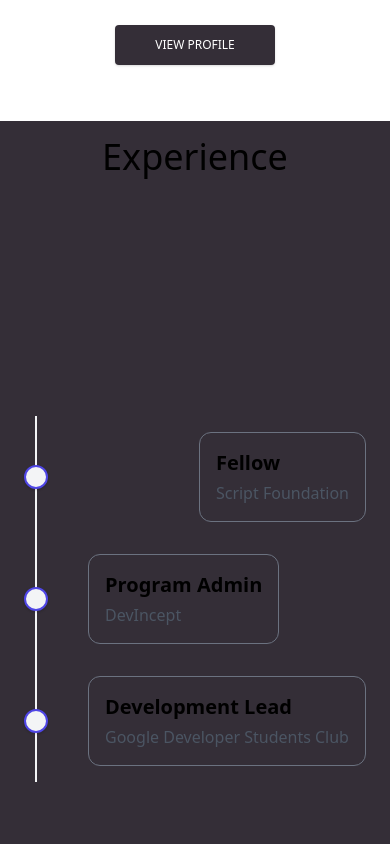
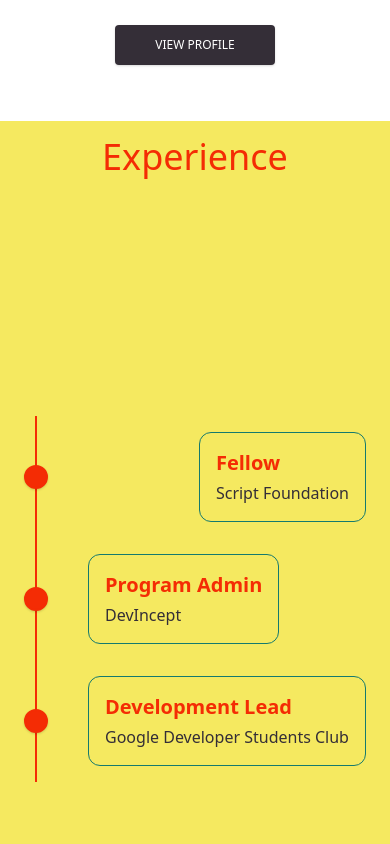
Before and after one commit to geekymeeky/portfolio, a React (Create React App) app: page / in a window 390 px wide. Shown: the part 2600-3444 px from the top of the page. Built offline with nearby package versions, Linux system fonts and the light colour scheme.

Commit message:
fix: responsive view

```diff
--- a/src/components/Contact.js
+++ b/src/components/Contact.js
@@ -3,17 +3,19 @@
 const Contact = () => {
   return (
     <section
-      className="flex flex-col items-center justify-center min-h-screen pb-10 bg-green-200"
+      className="flex flex-col items-center justify-center min-h-screen pb-10 px-8 bg-purple"
       id="contact"
     >
-      <div className="flex flex-1 items-center justify-center flex-col pt-8">
-        <h1 className="font-medium text-4xl text-gray-700">Keep in Touch</h1>
-        <h5 className="text-gray-700 text-lg">
+      <div className="flex flex-1 items-center justify-center flex-col">
+        <h1 className="font-medium text-4xl text-black pt-8 md:pt-0">
+          Keep in Touch
+        </h1>
+        <h5 className="text-black text-lg">
           Speak to me if you have any questions
         </h5>
       </div>
       <div className="grid sm:grid-cols-1 md:grid-cols-2 gap-2">
-        <div className="flex flex-1 items-center justify-center flex-col px-12">
+        <div className="flex flex-1 items-center justify-center flex-col p-12">
           <h5 className="font-light text-lg">
             Feel free to reach out to me. Please do not hesitate to contact me
             if you require assistance. Have a question about the services I
@@ -24,13 +26,13 @@
           <div class="flex flex-wrap -mx-3 mb-6">
             <div class="w-full px-3 mb-6 md:mb-0">
               <label
-                class="block tracking-wide text-gray-700 text-sm mb-2 font-medium"
+                class="block tracking-wide text-black text-sm mb-2 font-medium"
                 for="grid-name"
               >
                 Name
               </label>
               <input
-                class="appearance-none block w-full bg-gray-200 text-gray-700 border rounded py-3 px-4 mb-3 leading-tight focus:outline-none focus:bg-white"
+                class="appearance-none block w-full bg-gray-200 text-black border rounded py-3 px-4 mb-3 leading-tight focus:outline-none focus:bg-white"
                 id="grid-name"
                 type="text"
                 placeholder="John"
@@ -38,13 +40,13 @@
             </div>
             <div class="w-full px-3">
               <label
-                class="block tracking-wide text-gray-700 text-sm font-medium mb-2"
+                class="block tracking-wide text-black text-sm font-medium mb-2"
                 for="grid-email"
               >
                 Email
               </label>
               <input
-                class="appearance-none block w-full bg-gray-200 text-gray-700 border border-gray-200 rounded py-3 px-4 leading-tight focus:outline-none focus:bg-white focus:border-gray-500"
+                class="appearance-none block w-full bg-gray-200 text-black border border-gray-200 rounded py-3 px-4 leading-tight focus:outline-none focus:bg-white focus:border-gray-500"
                 id="grid-email"
                 type="text"
                 placeholder="Doe"
@@ -54,13 +56,13 @@
           <div class="flex flex-wrap -mx-3 mb-6">
             <div class="w-full px-3">
               <label
-                class="block uppercase tracking-wide text-gray-700 text-xs font-bold mb-2"
+                class="block uppercase tracking-wide text-black text-xs font-bold mb-2"
                 for="grid-message"
               >
                 Message
               </label>
               <textarea
-                class="appearance-none block w-full bg-gray-200 text-gray-700 border border-gray-200 rounded py-3 px-4 mb-3 leading-tight focus:outline-none focus:bg-white focus:border-gray-500"
+                class="appearance-none block w-full bg-gray-200 text-black border border-gray-200 rounded py-3 px-4 mb-3 leading-tight focus:outline-none focus:bg-white focus:border-gray-500"
                 id="grid-message"
                 placeholder="Message"
               />
--- a/src/components/Education.js
+++ b/src/components/Education.js
@@ -17,7 +17,7 @@
   return (
     <section
       id="education"
-      className="flex flex-col items-center min-h-screen bg-purple-500"
+      className="flex flex-col items-center min-h-screen bg-blue"
     >
       <div className="flex flex-col">
         <h2 className="pt-10 text-4xl text-center text-white font-medium">
@@ -25,7 +25,7 @@
         </h2>
         <h5 className="text-white font-mono pt-3">This is what I'm made of</h5>
       </div>
-      <div className="flex flex-1 justify-center items-center">
+      <div className="flex flex-1 justify-center items-center text-black">
         <div className="grid grid-cols-3 items-center justify-items-center">
           {edu.map(({ year, discipline, institute }, index) => (
             <React.Fragment key={index}>
--- a/src/components/Experience.js
+++ b/src/components/Experience.js
@@ -2,61 +2,59 @@
 
 const Experience = () => {
   return (
-    <section id="experience" className="bg-black">
-      <h2 className="pt-4 text-4xl text-center text-yellow-500 font-medium">
+    <section id="experience" className="bg-yellow">
+      <h2 className="pt-4 text-4xl text-center text-orange font-medium">
         Experience
       </h2>
 
       <div className="min-h-screen flex items-center justify-center">
-        <div className="flex flex-col md:grid grid-cols-9 mx-auto p-2">
+        <div className="block md:grid grid-cols-9 mx-auto p-2">
           <div className="flex flex-row-reverse md:contents">
-            <div className="col-start-1 col-end-5 p-4 rounded-xl my-4 ml-auto border border-gray-500">
-              <h3 className="font-semibold text-xl mb-1 text-yellow-500">
-                Fellow
-              </h3>
-              <p className="text-gray-600">Script Foundation</p>
+            <div className="col-start-1 col-end-5 p-4 rounded-xl my-4 ml-auto border border-blue">
+              <h3 className="font-semibold text-xl mb-1 text-orange">Fellow</h3>
+              <p className="text-black">Script Foundation</p>
             </div>
 
             <div className="col-start-5 col-end-6 md:mx-auto relative mr-10">
               <div className="h-full w-6 flex items-center justify-center">
-                <div className="h-full w-0.5 bg-gray-100 pointer-events-none"></div>
+                <div className="h-full w-0.5 bg-orange pointer-events-none"></div>
               </div>
 
-              <div className="w-6 h-6 absolute top-1/2 -mt-3 border-2 border-indigo-600 rounded-full bg-gray-100 shadow"></div>
+              <div className="w-6 h-6 absolute top-1/2 -mt-3 border-2 border-orange rounded-full bg-orange shadow"></div>
             </div>
           </div>
 
           <div className="flex md:contents">
             <div className="col-start-5 col-end-6 mr-10 md:mx-auto relative">
               <div className="h-full w-6 flex items-center justify-center">
-                <div className="h-full w-0.5 bg-gray-100 pointer-events-none"></div>
+                <div className="h-full w-0.5 bg-orange pointer-events-none"></div>
               </div>
 
-              <div className="w-6 h-6 absolute top-1/2 -mt-3 border-2 border-indigo-600 rounded-full bg-gray-100 shadow"></div>
+              <div className="w-6 h-6 absolute top-1/2 -mt-3 border-2 border-orange rounded-full bg-orange shadow"></div>
             </div>
 
-            <div className="col-start-6 col-end-10 my-4 mr-auto p-4 border border-gray-500 rounded-xl">
-              <h3 className="font-semibold text-xl mb-1 text-yellow-500">
+            <div className="col-start-6 col-end-10 my-4 mr-auto p-4 border border-blue rounded-xl">
+              <h3 className="font-semibold text-xl mb-1 text-orange">
                 Program Admin
               </h3>
-              <p className="text-gray-600">DevIncept</p>
+              <p className="text-black">DevIncept</p>
             </div>
           </div>
 
           <div className="flex flex-row-reverse md:contents">
-            <div className="col-start-1 col-end-5 p-4 rounded-xl my-4 ml-auto border border-gray-500">
-              <h3 className="font-semibold text-xl mb-1 text-yellow-500">
+            <div className="col-start-1 col-end-5 p-4 rounded-xl my-4 ml-auto border border-blue">
+              <h3 className="font-semibold text-xl mb-1 text-orange">
                 Development Lead
               </h3>
-              <p className="text-gray-600">Google Developer Students Club</p>
+              <p className="text-black">Google Developer Students Club</p>
             </div>
 
             <div className="col-start-5 col-end-6 md:mx-auto relative mr-10">
               <div className="h-full w-6 flex items-center justify-center">
-                <div className="h-full w-0.5 bg-gray-100 pointer-events-none"></div>
+                <div className="h-full w-0.5 bg-orange pointer-events-none"></div>
               </div>
 
-              <div className="w-6 h-6 absolute top-1/2 -mt-3 border-2 border-indigo-600 rounded-full bg-gray-100 shadow"></div>
+              <div className="w-6 h-6 absolute top-1/2 -mt-3 border-2 border-orange rounded-full bg-orange shadow"></div>
             </div>
           </div>
         </div>
--- a/src/components/Navbar.js
+++ b/src/components/Navbar.js
@@ -26,19 +26,19 @@
           <a href="#home">Srijan Kr. Gupta</a>
         </h1>
         <ul className="hidden md:flex text-center justify-around uppercase">
-          <li className="px-4 hover:text-blue-300">
+          <li className="px-4 hover:text-yellow">
             <a href="#about">About</a>
           </li>
-          <li className="px-4 hover:text-blue-300">
+          <li className="px-4 hover:text-yellow">
             <a href="#experience">Experience</a>
           </li>
-          <li className="px-4 hover:text-blue-300">
+          <li className="px-4 hover:text-yellow">
             <a href="#education">Education</a>
           </li>
-          <li className="px-4 hover:text-blue-300">
+          <li className="px-4 hover:text-yellow">
             <a href="#portfolio">Portfolio</a>
           </li>
-          <li className="px-4 hover:text-blue-300">
+          <li className="px-4 hover:text-yellow">
             <a href="#contact">Contact</a>
           </li>
         </ul>
```
